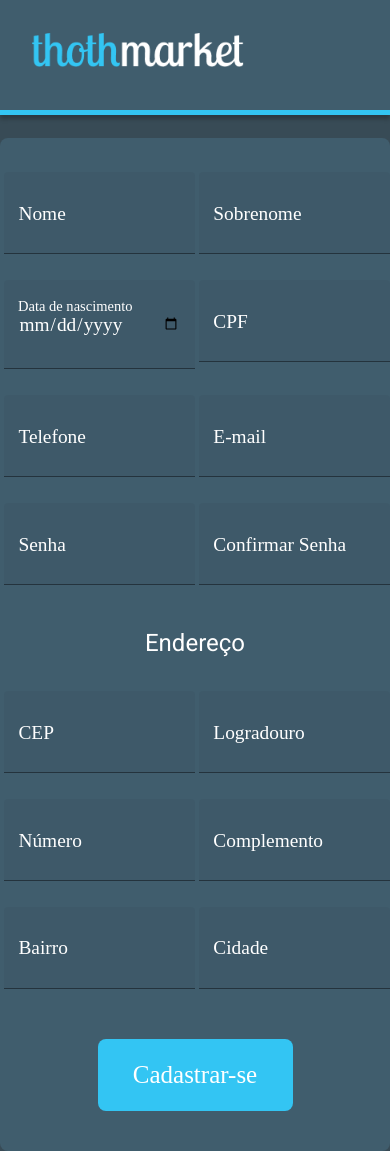
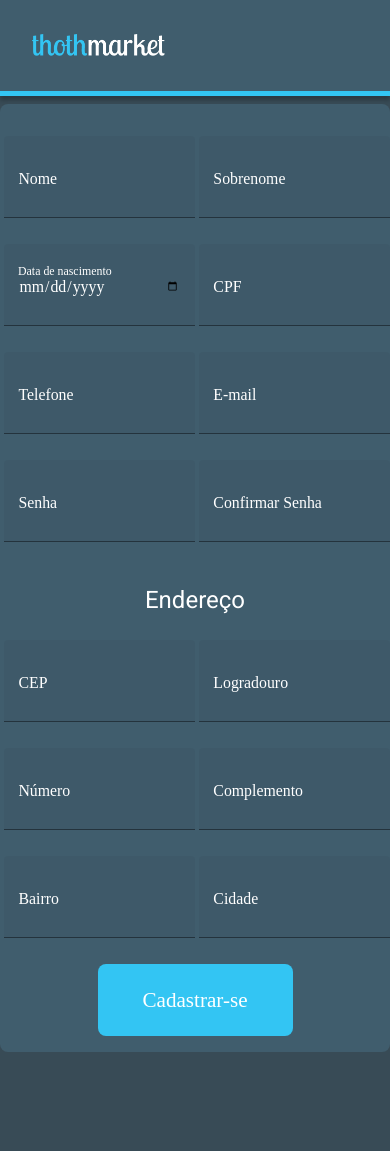
Before and after one commit to flavio-herculano/Formulario-de-Cadastro-com-Angular, an Angular app: page / in a window 390 px wide. After the commit the page ends 1052 px from the top, so only its background shows below. Built offline with nearby package versions, Linux system fonts and the light colour scheme.

Commit message:
adicionado responsividade

```diff
--- a/src/app/components/section-register/section-register.component.scss
+++ b/src/app/components/section-register/section-register.component.scss
@@ -51,18 +51,29 @@
   color: rgb(255, 255, 255);
 }
 
-@media only screen and (max-width: 768px) {
+@media only screen and (max-width: 900px) {
   .container-button{
     width: 50%;
 
   }
 }
 @media only screen and (max-width: 470px) {
+  .container-text {
+    padding: 8px;
+    padding-top: 16px;
+  }
   .container-button{
+    margin-top: 0px;
+    margin-bottom: 16px;
+    padding: 0px 0px;
     width: 50%;
+    font-size: 1.2rem;
   }
   .container{
+    margin-top: 8px;
+    margin-bottom: 8px;
     width: 100%;
+    padding-top: 32px;
   }
   .form-grid {
     gap: 0px 1%;
@@ -71,4 +82,13 @@
     padding-left: 1%;
     padding-right: 1%;
   }
+  * {
+    font-size: 0.9rem;
+  }
+  ::placeholder {
+    font-size: 0.9rem;
+  }
+input {
+  font-size: 0.9rem;
 }
+}
--- a/src/app/components/tool-bar/tool-bar.component.css
+++ b/src/app/components/tool-bar/tool-bar.component.css
@@ -41,6 +41,12 @@ mat-toolbar {
     display: none;
   }
   .img-logo {
-    width: 80%;
+    width: 50%;
+  }
+  mat-toolbar {
+    width: 100%;
+    height: 96px;
+    padding-top: 24px;
+    padding-bottom: 16px;
   }
 }
```
